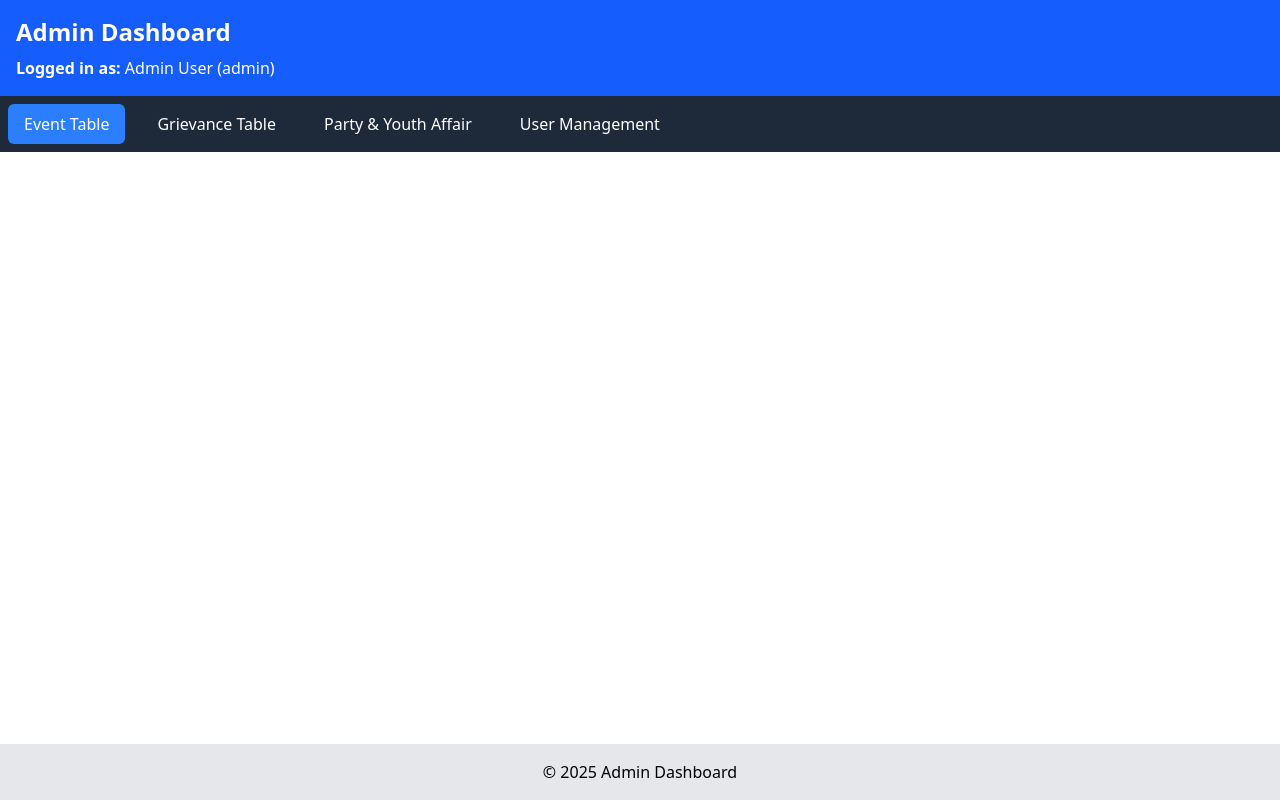
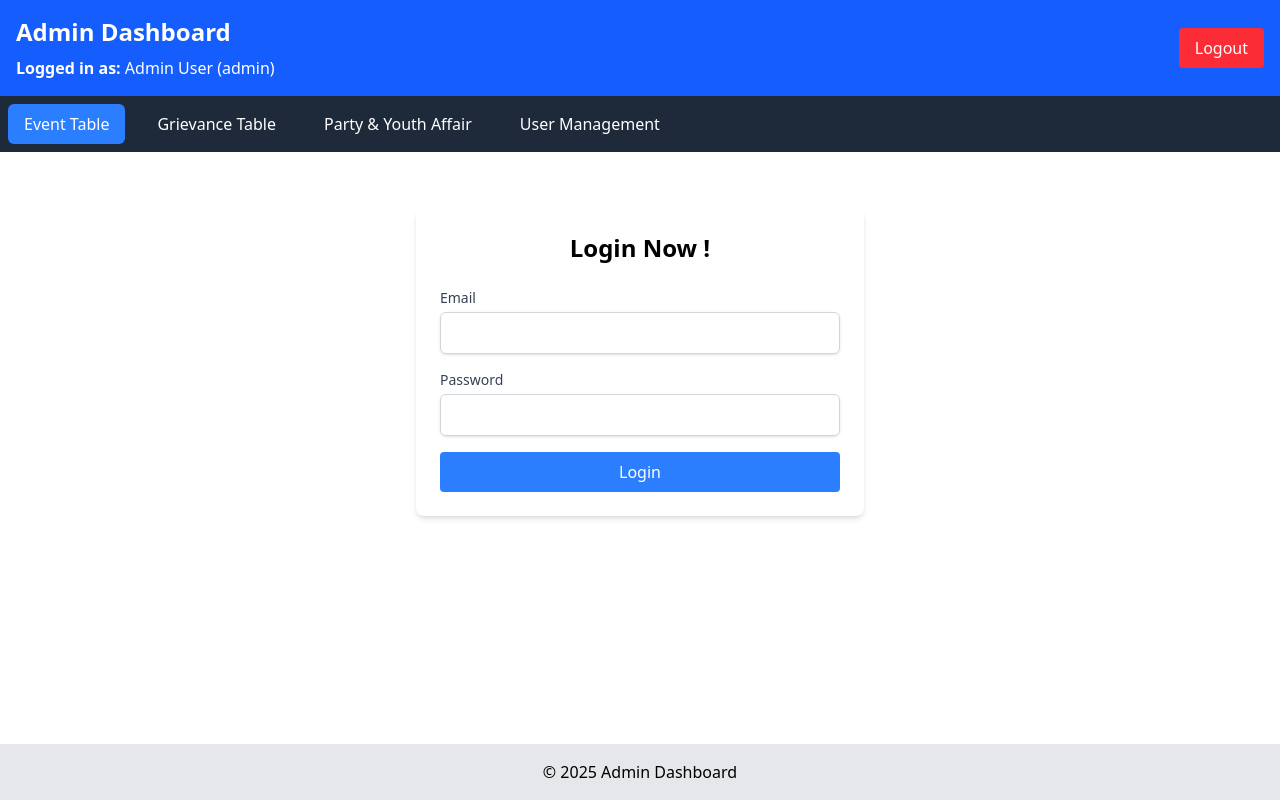
Before and after one commit to RajDCS90/Event-Manager, a React (Vite) app in the folder frontend/: page /login in a window 1280 px wide. Built offline with nearby package versions, Linux system fonts and the light colour scheme.

Commit message:
static app done next we will integrate the backend in it

```diff
--- a/frontend/src/App.jsx
+++ b/frontend/src/App.jsx
@@ -4,6 +4,7 @@ import { AppProvider } from './context/AppProvider';
 import Layout from './components/common/Layout';
 import Dashboard from './pages/Dashboard';
 import Home from './pages/Home';
+import Login from './pages/Login';
 
 function App() {
   return (
@@ -11,6 +12,7 @@ function App() {
       <AppProvider>
         <Layout>
           <Routes>
+            <Route path="/login" element={<Login />} />
             <Route path="/" element={<Home />} />
             <Route path="/dashboard" element={<Dashboard />} />
           </Routes>
--- a/frontend/src/components/User/UserForm.jsx
+++ b/frontend/src/components/User/UserForm.jsx
@@ -7,6 +7,8 @@ const UserForm = () => {
   const { addUser } = useContext(AppContext);
   const [formData, setFormData] = useState({
     name: '',
+    email: '',
+    password: '',
     role: 'user',
     access: []
   });
@@ -35,9 +37,15 @@ const UserForm = () => {
 
   const handleSubmit = (e) => {
     e.preventDefault();
+
+    // In a real app, you would send an email to the user here
+    console.log(`Would send email to ${formData.email} with credentials`);
+
     addUser(formData);
     setFormData({
       name: '',
+      email: '',
+      password: '',
       role: 'user',
       access: []
     });
@@ -47,9 +55,27 @@ const UserForm = () => {
     <form onSubmit={handleSubmit} className="space-y-4">
       <div className="grid grid-cols-1 md:grid-cols-2 gap-4">
         <FormInput
-          label="User Name"
+          label="Full Name"
           name="name"
           value={formData.name}
+          onChange={handleChange}
+          required
+        />
+
+        <FormInput
+          label="Email"
+          name="email"
+          type="email"
+          value={formData.email}
+          onChange={handleChange}
+          required
+        />
+
+        <FormInput
+          label="Password"
+          name="password"
+          type="password"
+          value={formData.password}
           onChange={handleChange}
           required
         />
--- a/frontend/src/components/User/UserTable.jsx
+++ b/frontend/src/components/User/UserTable.jsx
@@ -5,18 +5,27 @@ import Filter from '../common/Filter';
 import Table from '../common/Table';
 
 const UserTable = () => {
-  const { users, currentUser, switchUser, deleteUser } = useContext(AppContext);
+  const { users, currentUser, deleteUser } = useContext(AppContext);
   const [filteredUsers, setFilteredUsers] = useState(users);
 
   const columns = [
     { header: 'Name', accessor: 'name' },
+    { header: 'Email', accessor: 'email' },
     { header: 'Role', accessor: 'role' },
-    { header: 'Access', accessor: 'access', render: (access) => access.join(', ') },
+    {
+      header: 'Access',
+      accessor: 'access',
+      render: (access) => (
+        <div className="flex flex-wrap gap-1">
+          {access.map(item => (
+            <span key={item} className="bg-gray-100 px-2 py-1 text-xs rounded">
+              {item}
+            </span>
+          ))}
+        </div>
+      )
+    },
   ];
-
-  const handleSwitchUser = (userId) => {
-    switchUser(userId);
-  };
 
   return (
     <div className="mt-6">
@@ -53,13 +62,7 @@ const UserTable = () => {
                       {column.render ? column.render(user[column.accessor]) : user[column.accessor]}
                     </td>
                   ))}
-                  <td className="px-6 py-4 whitespace-nowrap space-x-2">
-                    <button
-                      onClick={() => handleSwitchUser(user.id)}
-                      className="text-blue-600 hover:text-blue-900"
-                    >
-                      Switch
-                    </button>
+                  <td className="px-6 py-4 whitespace-nowrap">
                     {currentUser.role === 'admin' && currentUser.id !== user.id && (
                       <button
                         onClick={() => deleteUser(user.id)}
--- a/frontend/src/components/common/Layout.jsx
+++ b/frontend/src/components/common/Layout.jsx
@@ -1,19 +1,36 @@
 // src/components/common/Layout.jsx
 import { useContext } from 'react';
 import { AppContext } from '../../context/AppContext';
+import { useNavigate } from 'react-router-dom';
 import Navbar from './Navbar';
 
 const Layout = ({ children }) => {
-  const { currentUser } = useContext(AppContext);
+  const { currentUser, setCurrentUser } = useContext(AppContext);
+  const navigate = useNavigate();
+
+  const handleLogout = () => {
+    setCurrentUser(null);
+    navigate('/login');
+  };
 
   return (
     <div className="flex flex-col min-h-screen">
-      <header className="bg-blue-600 text-white p-4">
-        <h1 className="text-2xl font-bold">Admin Dashboard</h1>
+      <header className="bg-blue-600 text-white p-4 flex justify-between items-center">
+        <div>
+          <h1 className="text-2xl font-bold">Admin Dashboard</h1>
+          {currentUser && (
+            <div className="mt-2">
+              <span className="font-semibold">Logged in as:</span> {currentUser.name} ({currentUser.role})
+            </div>
+          )}
+        </div>
         {currentUser && (
-          <div className="mt-2">
-            <span className="font-semibold">Logged in as:</span> {currentUser.name} ({currentUser.role})
-          </div>
+          <button
+            onClick={handleLogout}
+            className="bg-red-500 hover:bg-red-600 text-white px-4 py-2 rounded"
+          >
+            Logout
+          </button>
         )}
       </header>
 
--- a/frontend/src/context/AppProvider.jsx
+++ b/frontend/src/context/AppProvider.jsx
@@ -17,11 +17,11 @@ export const AppProvider = ({ children }) => {
     setCurrentUser(adminUser);
   }, []);
 
-  // Switch user role for demo purposes
-  const switchUser = (userId) => {
-    const user = users.find(u => u.id === userId);
-    setCurrentUser(user);
-  };
+  // // Switch user role for demo purposes
+  // const switchUser = (userId) => {
+  //   const user = users.find(u => u.id === userId);
+  //   setCurrentUser(user);
+  // };
 
   // Common CRUD operations
   const addEvent = (event) => {
@@ -80,6 +80,7 @@ export const AppProvider = ({ children }) => {
 
   const value = {
     currentUser,
+    setCurrentUser,
     users,
     deleteUser,
     events,
@@ -87,7 +88,7 @@ export const AppProvider = ({ children }) => {
     partyYouth,
     activeTab,
     setActiveTab,
-    switchUser,
+    // switchUser,
     addEvent,
     updateEvent,
     deleteEvent,
--- a/frontend/src/data/initialData.js
+++ b/frontend/src/data/initialData.js
@@ -77,18 +77,24 @@ export const initialEvents = [
     {
       id: 1,
       name: 'Admin User',
+      email: 'admin@example.com',
+      password: 'admin123', // In real app, store hashed passwords
       role: 'admin',
-      access: ['events', 'grievances', 'partyYouth']
+      access: ['events', 'grievances', 'partyYouth', 'userManagement']
     },
     {
       id: 2,
       name: 'Lisa',
+      email: 'Lisa@example.com',
+      password: 'Lisa123',
       role: 'user',
       access: ['events']
     },
     {
       id: 3,
       name: 'Raj',
+      email: 'Raj@example.com',
+      password: 'Raj123',
       role: 'user',
       access: ['events','grievances']
     },
--- /dev/null
+++ b/frontend/src/pages/Login.jsx
@@ -0,0 +1,88 @@
+// src/pages/Login.jsx
+import { useState, useContext } from 'react';
+import { AppContext } from '../context/AppContext';
+import { useNavigate } from 'react-router-dom';
+
+const Login = () => {
+  const { users, setCurrentUser } = useContext(AppContext);
+  const navigate = useNavigate();
+  const [formData, setFormData] = useState({
+    email: '',
+    password: ''
+  });
+  const [error, setError] = useState('');
+
+  const handleChange = (e) => {
+    const { name, value } = e.target;
+    setFormData(prev => ({ ...prev, [name]: value }));
+  };
+
+  const handleSubmit = (e) => {
+    e.preventDefault();
+    setError('');
+
+    const user = users.find(u =>
+      u.email === formData.email && u.password === formData.password
+    );
+
+    if (user) {
+      setCurrentUser(user);
+      navigate('/dashboard');
+    } else {
+      setError('Invalid email or password');
+    }
+  };
+
+  return (
+    <div className="max-w-md mx-auto mt-10 p-6 bg-white rounded-lg shadow-md">
+      <h1 className="text-2xl font-bold text-center mb-6">Login Now !</h1>
+
+      {error && (
+        <div className="mb-4 p-2 bg-red-100 text-red-700 rounded-md">
+          {error}
+        </div>
+      )}
+
+      <form onSubmit={handleSubmit} className="space-y-4">
+        <div>
+          <label htmlFor="email" className="block text-sm font-medium text-gray-700">
+            Email
+          </label>
+          <input
+            type="email"
+            id="email"
+            name="email"
+            value={formData.email}
+            onChange={handleChange}
+            required
+            className="mt-1 block w-full rounded-md border-gray-300 shadow-sm focus:border-blue-500 focus:ring-blue-500 p-2 border"
+          />
+        </div>
+
+        <div>
+          <label htmlFor="password" className="block text-sm font-medium text-gray-700">
+            Password
+          </label>
+          <input
+            type="password"
+            id="password"
+            name="password"
+            value={formData.password}
+            onChange={handleChange}
+            required
+            className="mt-1 block w-full rounded-md border-gray-300 shadow-sm focus:border-blue-500 focus:ring-blue-500 p-2 border"
+          />
+        </div>
+
+        <button
+          type="submit"
+          className="w-full bg-blue-500 text-white px-4 py-2 rounded hover:bg-blue-600"
+        >
+          Login
+        </button>
+      </form>
+    </div>
+  );
+};
+
+export default Login;
```
